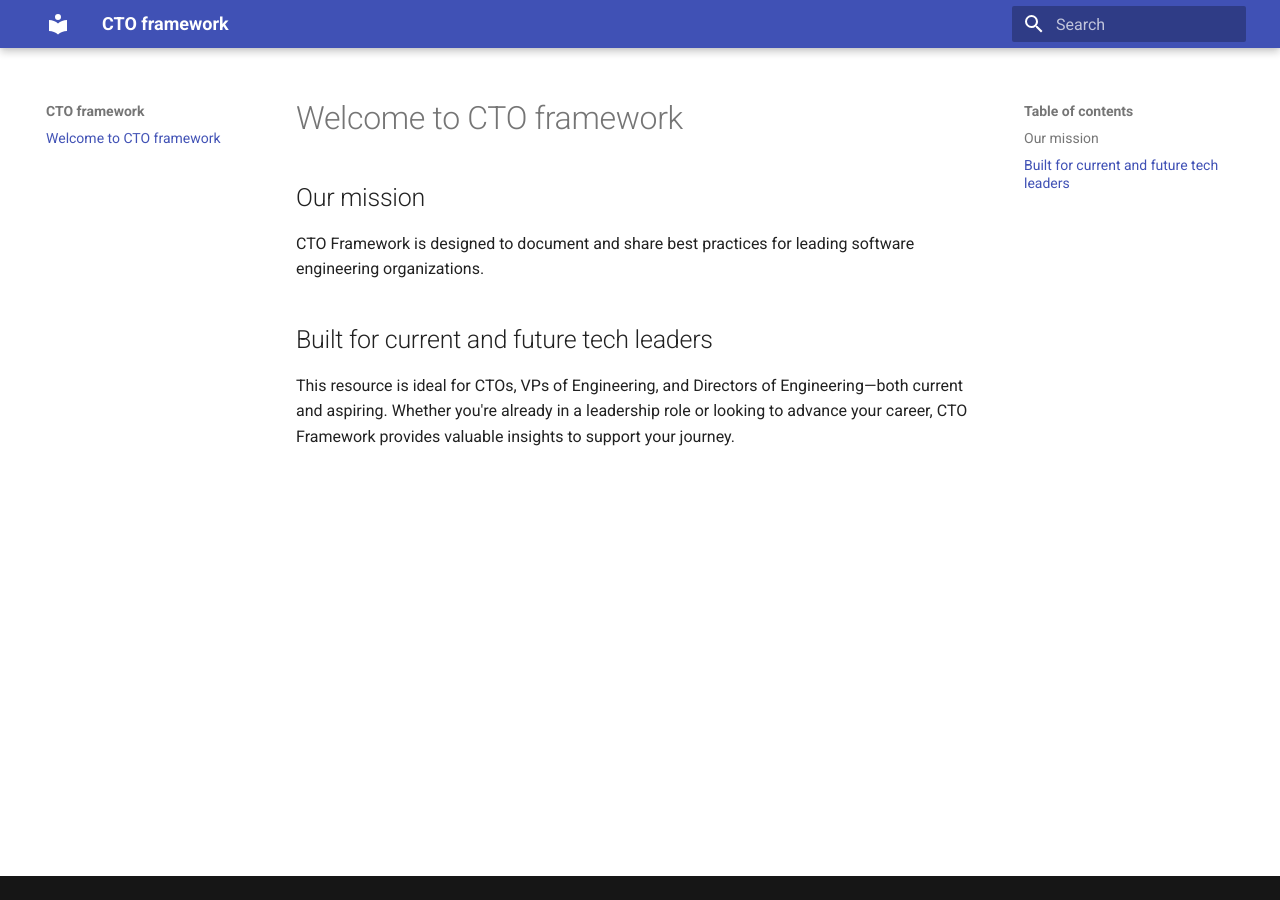
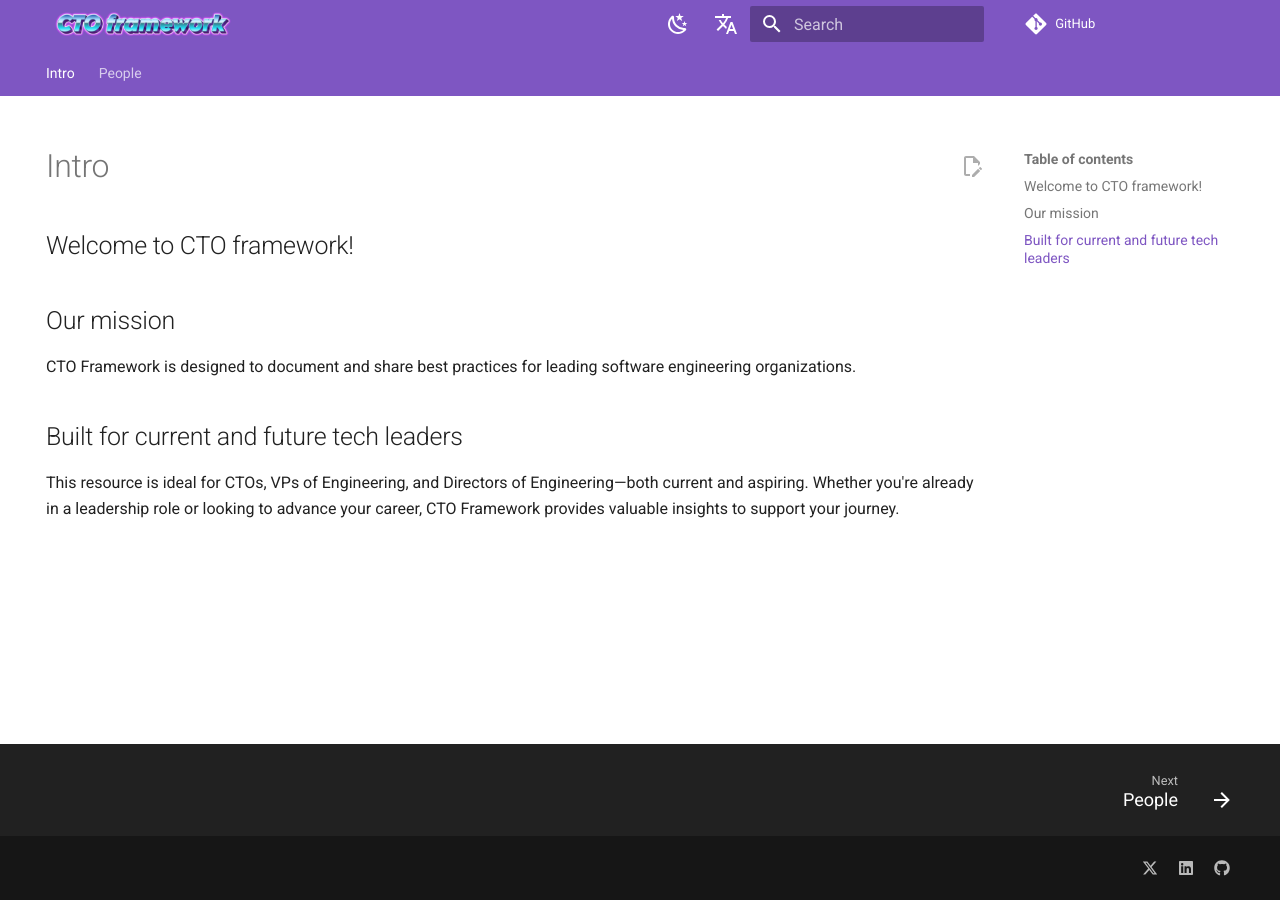
Before and after one commit to ctoframework/website, an MkDocs documentation site: the page built from docs/index.md, in a window 1280 px wide. Built offline with MkDocs 1.6.1 and Material for MkDocs 9.7.7, drawn with Linux system fonts in a browser that asks for light colours; comment, search, counter and statistics services are not loaded.

Commit message:
Re-style

```diff
--- a/docs/index.md
+++ b/docs/index.md
@@ -1,4 +1,11 @@
-# Welcome to CTO framework
+---
+hide:
+  - navigation
+---
+
+# Intro
+
+## Welcome to CTO framework!
 
 ## Our mission
 
--- /dev/null
+++ b/docs/people/.meta.yml
@@ -0,0 +1,2 @@
+tags:
+  - people
--- /dev/null
+++ b/docs/robots.txt
@@ -0,0 +1,3 @@
+Sitemap: https://ctoframework.com/sitemap.xml
+User-agent: *
+Disallow:
--- a/mkdocs.yml
+++ b/mkdocs.yml
@@ -1,8 +1,58 @@
 site_name: CTO framework
+site_url: https://ctoframework.com
+repo_url: https://github.com/ctoframework/static-website
+edit_uri: edit/main/docs/
+
 theme:
   name: material
+  custom_dir: overrides
+
+  logo: images/ctoframework-logo.png
+  favicon: images/ctoframework-logo.ico
+
+  features:
+    - navigation.tabs
+    - navigation.path
+    - navigation.footer
+    - content.action.edit
+    - content.code.copy
+
+  palette:
+    - scheme: default
+      primary: deep purple
+      toggle:
+        icon: material/weather-night
+        name: Switch to dark mode
+
+    - scheme: slate
+      primary: deep purple
+      toggle:
+        icon: material/weather-sunny
+        name: Switch to light mode
+
+plugins:
+  - meta
+  - tags
+  - search
+  - git-revision-date-localized:
+      enable_creation_date: false
+
 extra:
+  alternate:
+    - name: English
+      link: /
+      lang: en
   generator: false
+  social:
+    - icon: fontawesome/brands/x-twitter
+      link: https://x.com/ctoframework
+    - icon: fontawesome/brands/linkedin
+      link: https://www.linkedin.com/company/ctoframework/
+    - icon: fontawesome/brands/github
+      link: https://github.com/ctoframework
   analytics:
     provider: google
     property: G-QSBG34WM6H
+
+extra_css:
+  - styles/extra.css
--- /dev/null
+++ b/overrides/partials/header.html
@@ -0,0 +1,118 @@
+<!--
+  Copyright (c) 2016-2025 Martin Donath <martin.donath@squidfunk.com>
+
+  Permission is hereby granted, free of charge, to any person obtaining a copy
+  of this software and associated documentation files (the "Software"), to
+  deal in the Software without restriction, including without limitation the
+  rights to use, copy, modify, merge, publish, distribute, sublicense, and/or
+  sell copies of the Software, and to permit persons to whom the Software is
+  furnished to do so, subject to the following conditions:
+
+  The above copyright notice and this permission notice shall be included in
+  all copies or substantial portions of the Software.
+
+  THE SOFTWARE IS PROVIDED "AS IS", WITHOUT WARRANTY OF ANY KIND, EXPRESS OR
+  IMPLIED, INCLUDING BUT NOT LIMITED TO THE WARRANTIES OF MERCHANTABILITY,
+  FITNESS FOR A PARTICULAR PURPOSE AND NON-INFRINGEMENT. IN NO EVENT SHALL THE
+  AUTHORS OR COPYRIGHT HOLDERS BE LIABLE FOR ANY CLAIM, DAMAGES OR OTHER
+  LIABILITY, WHETHER IN AN ACTION OF CONTRACT, TORT OR OTHERWISE, ARISING
+  FROM, OUT OF OR IN CONNECTION WITH THE SOFTWARE OR THE USE OR OTHER DEALINGS
+  IN THE SOFTWARE.
+-->
+
+<!-- Determine classes -->
+{% set class = "md-header" %}
+{% if "navigation.tabs.sticky" in features %}
+  {% set class = class ~ " md-header--shadow md-header--lifted" %}
+{% elif "navigation.tabs" not in features %}
+  {% set class = class ~ " md-header--shadow" %}
+{% endif %}
+
+<!-- Header -->
+<header class="{{ class }}" data-md-component="header">
+  <nav
+    class="md-header__inner md-grid"
+    aria-label="{{ lang.t('header') }}"
+  >
+
+    <!-- Link to home -->
+    <a
+      href="{{ config.extra.homepage | d(nav.homepage.url, true) | url }}"
+      title="{{ config.site_name | e }}"
+      class="md-header__button md-logo"
+      aria-label="{{ config.site_name }}"
+      data-md-component="logo"
+    >
+      {% include "partials/logo.html" %}
+    </a>
+
+    <!-- Button to open drawer -->
+    <label class="md-header__button md-icon" for="__drawer">
+      {% set icon = config.theme.icon.menu or "material/menu" %}
+      {% include ".icons/" ~ icon ~ ".svg" %}
+    </label>
+
+    <!-- Header title -->
+    <div class="md-header__title" data-md-component="header-title">
+      <div class="md-header__ellipsis">
+        <div class="md-header__topic">
+          <span class="md-ellipsis">
+			  {#            {{ config.site_name }}#}
+            &nbsp;
+          </span>
+        </div>
+        <div class="md-header__topic" data-md-component="header-topic">
+          <span class="md-ellipsis">
+            {% if page.meta and page.meta.title %}
+              {{ page.meta.title }}
+            {% else %}
+              {{ page.title }}
+            {% endif %}
+          </span>
+        </div>
+      </div>
+    </div>
+
+    <!-- Color palette toggle -->
+    {% if config.theme.palette %}
+      {% if not config.theme.palette is mapping %}
+        {% include "partials/palette.html" %}
+      {% endif %}
+    {% endif %}
+
+    <!-- User preference: color palette -->
+    {% if not config.theme.palette is mapping %}
+      {% include "partials/javascripts/palette.html" %}
+    {% endif %}
+
+    <!-- Site language selector -->
+    {% if config.extra.alternate %}
+      {% include "partials/alternate.html" %}
+    {% endif %}
+
+    <!-- Button to open search modal -->
+    {% if "material/search" in config.plugins %}
+      <label class="md-header__button md-icon" for="__search">
+        {% set icon = config.theme.icon.search or "material/magnify" %}
+        {% include ".icons/" ~ icon ~ ".svg" %}
+      </label>
+
+      <!-- Search interface -->
+      {% include "partials/search.html" %}
+    {% endif %}
+
+    <!-- Repository information -->
+    {% if config.repo_url %}
+      <div class="md-header__source">
+        {% include "partials/source.html" %}
+      </div>
+    {% endif %}
+  </nav>
+
+  <!-- Navigation tabs (sticky) -->
+  {% if "navigation.tabs.sticky" in features %}
+    {% if "navigation.tabs" in features %}
+      {% include "partials/tabs.html" %}
+    {% endif %}
+  {% endif %}
+</header>
--- /dev/null
+++ b/requirements.txt
@@ -0,0 +1,3 @@
+mkdocs
+mkdocs-material==9.6.1
+mkdocs-git-revision-date-localized-plugin
```
Also changed, not shown: docs/people/index.md (added, +5 -0 lines), docs/images/ctoframework-logo.ico (added), docs/images/ctoframework-logo.png (added), docs/styles/extra.css (added), 1 other file.
